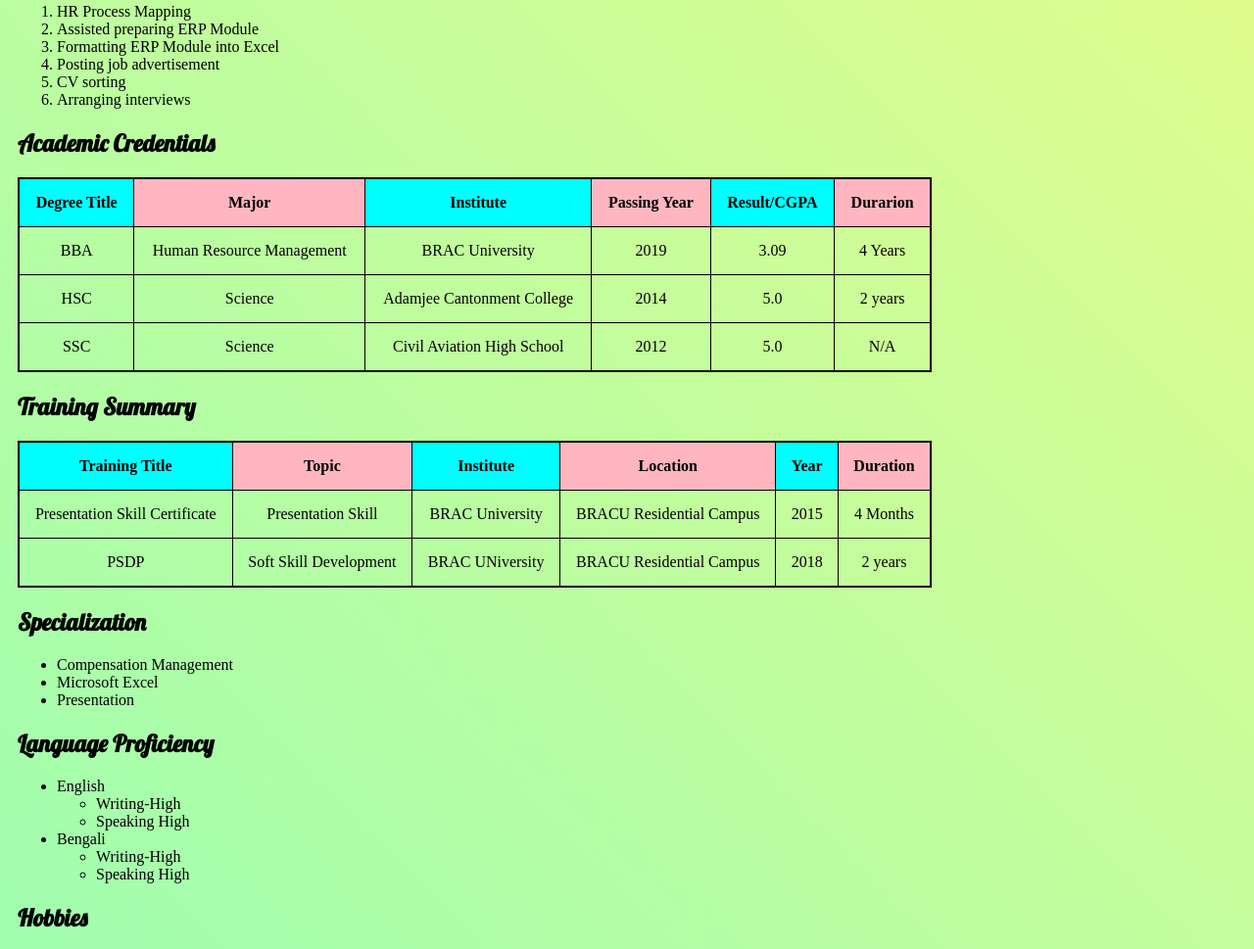
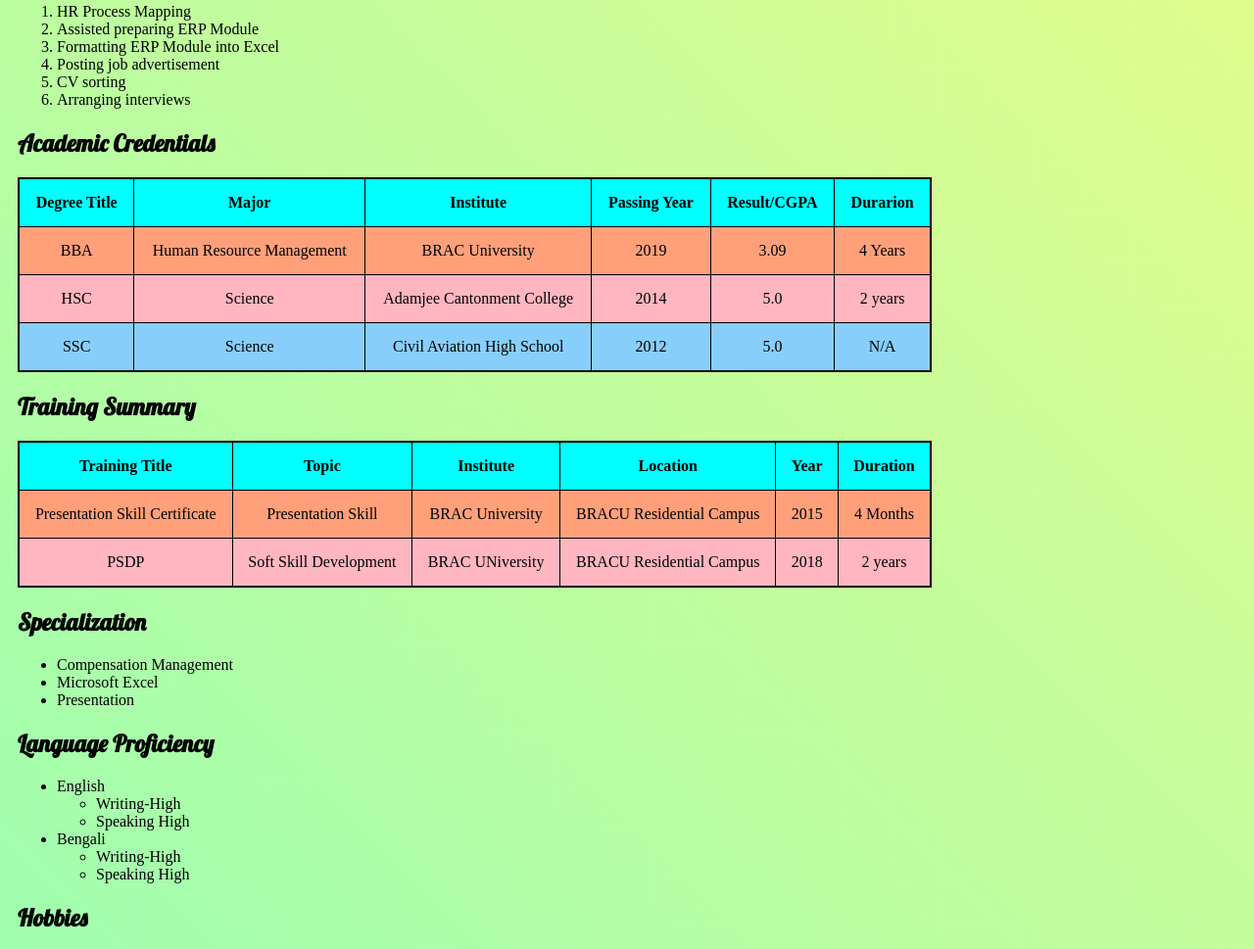
Before and after one commit to rayhan012/Mayday, a plain HTML site: page index.html in a window 1280 px wide. Shown: the part 1097-2066 px from the top of the page at 98% size. Drawn offline with Linux system fonts and the light colour scheme; a web font is replaced by a local one.

Commit message:
table styling

```diff
--- a/index.html
+++ b/index.html
@@ -93,7 +93,7 @@
                 <th>Result/CGPA</th>
                 <th>Durarion</th>
             </tr>
-            <tr> <!--data row 1 -->
+            <tr class="row1"> <!--data row 1 -->
                 <td>BBA</td>
                 <td>Human Resource Management</td>
                 <td>BRAC University</td>
@@ -101,7 +101,7 @@
                 <td>3.09</td>
                 <td>4 Years</td>
             </tr>
-            <tr> <!--data row 2 -->
+            <tr class="row2"> <!--data row 2 -->
                 <td>HSC</td>
                 <td>Science</td>
                 <td>Adamjee Cantonment College</td>
@@ -109,7 +109,7 @@
                 <td>5.0</td>
                 <td>2 years</td>
             </tr>
-            <tr> <!--data row 3 -->
+            <tr class="row3"> <!--data row 3 -->
                 <td>SSC</td>
                 <td>Science</td>
                 <td>Civil Aviation High School</td>
@@ -130,7 +130,7 @@
                 <th>Year</th>
                 <th>Duration</th>
             </tr> <!--data row 1 -->
-            <tr>
+            <tr class="row1">
                 <td>Presentation Skill Certificate</td>
                 <td>Presentation Skill</td>
                 <td>BRAC University</td>
@@ -138,7 +138,7 @@
                 <td>2015</td>
                 <td>4 Months</td>
             </tr> <!--data row 2 -->
-            <tr>
+            <tr class="row2">
                 <td>PSDP</td>
                 <td>Soft Skill Development</td>
                 <td>BRAC UNiversity</td>
--- a/style.css
+++ b/style.css
@@ -35,11 +35,18 @@ th, td {
     width: 20%;
     border-collapse: collapse;
 }
-.academic th:nth-child(odd) {
+.row1 {
+    background-color: lightsalmon;
+}
+.row2 {
+    background-color: lightpink;
+}
+.row3 {
+    background-color: lightskyblue;
+}
+
+.academic th {
      background-color: aqua;
-}
-.academic th:nth-child(even) {
-    background-color: lightpink;
 }
  .ref th {
      background-color: aqua;
@@ -63,6 +70,3 @@ th, td {
     width: 170px;
     height: 200px;
  }
- .xx {
-     color: black;
- }
```
